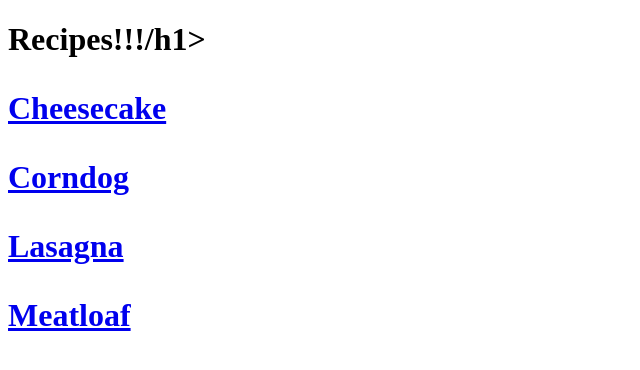
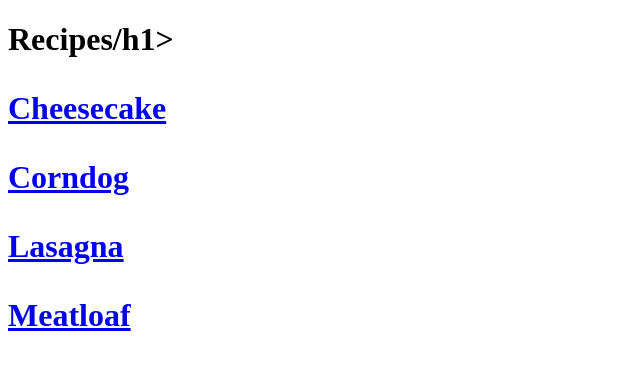
Before and after one commit to jacko629/odin-recipes, a plain HTML site: page index.html in a window 1280 px wide. Shown: the full height of the page, 0-640 px from the left. Drawn offline with Linux system fonts and the light colour scheme.

Commit message:
Making changes after testing connection

```diff
--- a/index.html
+++ b/index.html
@@ -7,7 +7,7 @@
   <title>Recipes</title>
 </head>
 <body>
- <h1>Recipes!!!/h1>
+ <h1>Recipes/h1>
 
  <p><a href ="recipes/cheesecake.html">Cheesecake</a><p>
 </p><a href = "recipes/corndog.html">Corndog</a></p>
```
